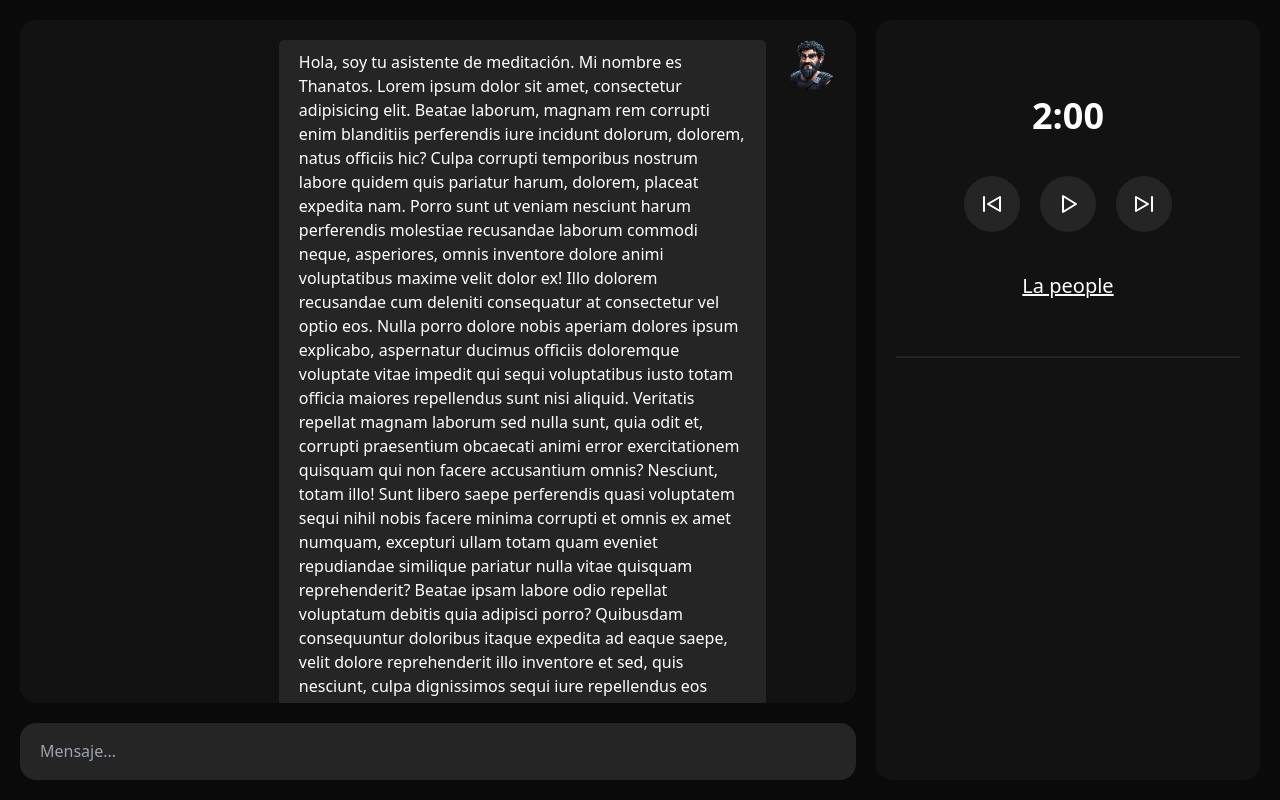
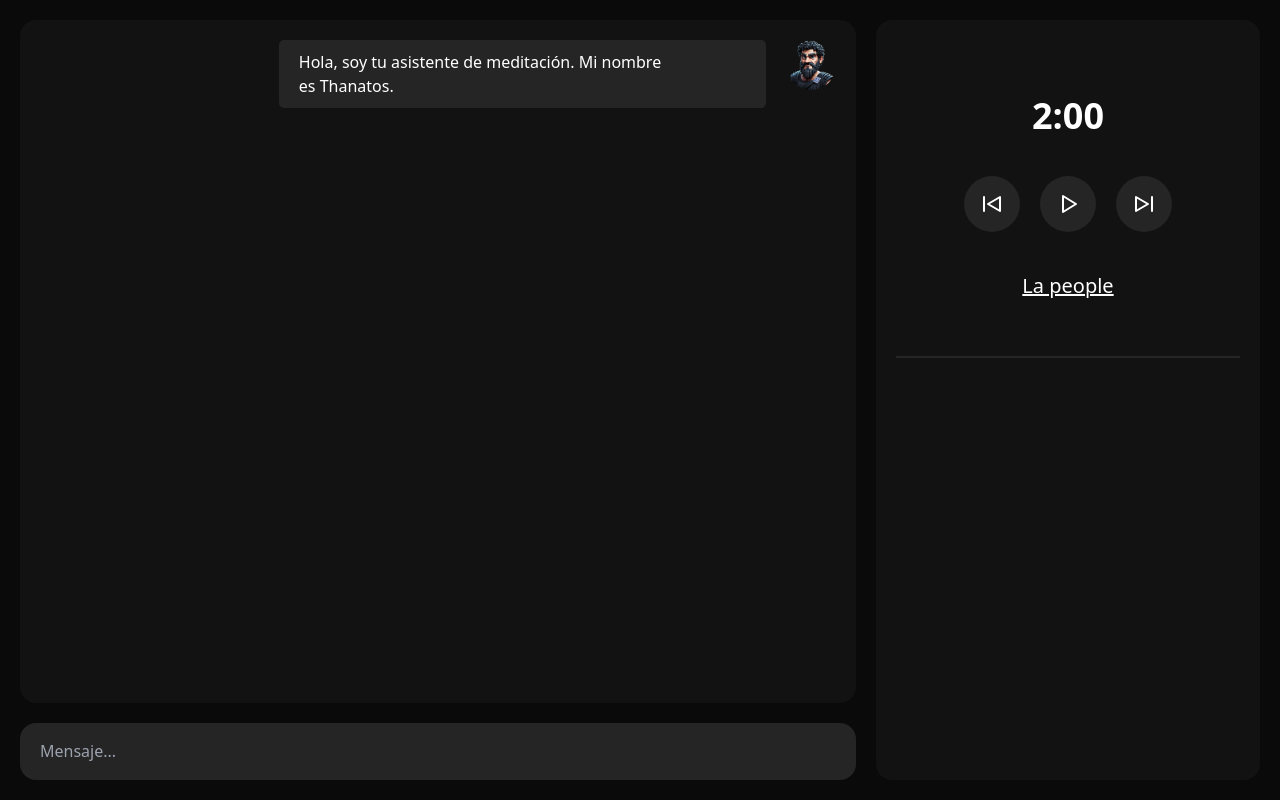
Before and after one commit to CodeVerseInc/mindflow, a Next.js app: page / in a window 1280 px wide. Built offline with nearby package versions, Linux system fonts and the light colour scheme.

Commit message:
style: remove lorem text on chat message

```diff
--- a/src/components/chat/chat/Chat.tsx
+++ b/src/components/chat/chat/Chat.tsx
@@ -14,30 +14,7 @@ export const Chat = () => {
           />
 
           <p className='message-text'>
-            Hola, soy tu asistente de meditación. Mi nombre es Thanatos. Lorem
-            ipsum dolor sit amet, consectetur adipisicing elit. Beatae laborum,
-            magnam rem corrupti enim blanditiis perferendis iure incidunt
-            dolorum, dolorem, natus officiis hic? Culpa corrupti temporibus
-            nostrum labore quidem quis pariatur harum, dolorem, placeat expedita
-            nam. Porro sunt ut veniam nesciunt harum perferendis molestiae
-            recusandae laborum commodi neque, asperiores, omnis inventore dolore
-            animi voluptatibus maxime velit dolor ex! Illo dolorem recusandae
-            cum deleniti consequatur at consectetur vel optio eos. Nulla porro
-            dolore nobis aperiam dolores ipsum explicabo, aspernatur ducimus
-            officiis doloremque voluptate vitae impedit qui sequi voluptatibus
-            iusto totam officia maiores repellendus sunt nisi aliquid. Veritatis
-            repellat magnam laborum sed nulla sunt, quia odit et, corrupti
-            praesentium obcaecati animi error exercitationem quisquam qui non
-            facere accusantium omnis? Nesciunt, totam illo! Sunt libero saepe
-            perferendis quasi voluptatem sequi nihil nobis facere minima
-            corrupti et omnis ex amet numquam, excepturi ullam totam quam
-            eveniet repudiandae similique pariatur nulla vitae quisquam
-            reprehenderit? Beatae ipsam labore odio repellat voluptatum debitis
-            quia adipisci porro? Quibusdam consequuntur doloribus itaque
-            expedita ad eaque saepe, velit dolore reprehenderit illo inventore
-            et sed, quis nesciunt, culpa dignissimos sequi iure repellendus eos
-            delectus rerum asperiores fugit? In animi rem at blanditiis officiis
-            nam impedit voluptatem voluptatum reiciendis ex, alias nulla?
+            Hola, soy tu asistente de meditación. Mi nombre es Thanatos.
           </p>
         </div>
       </main>
```
